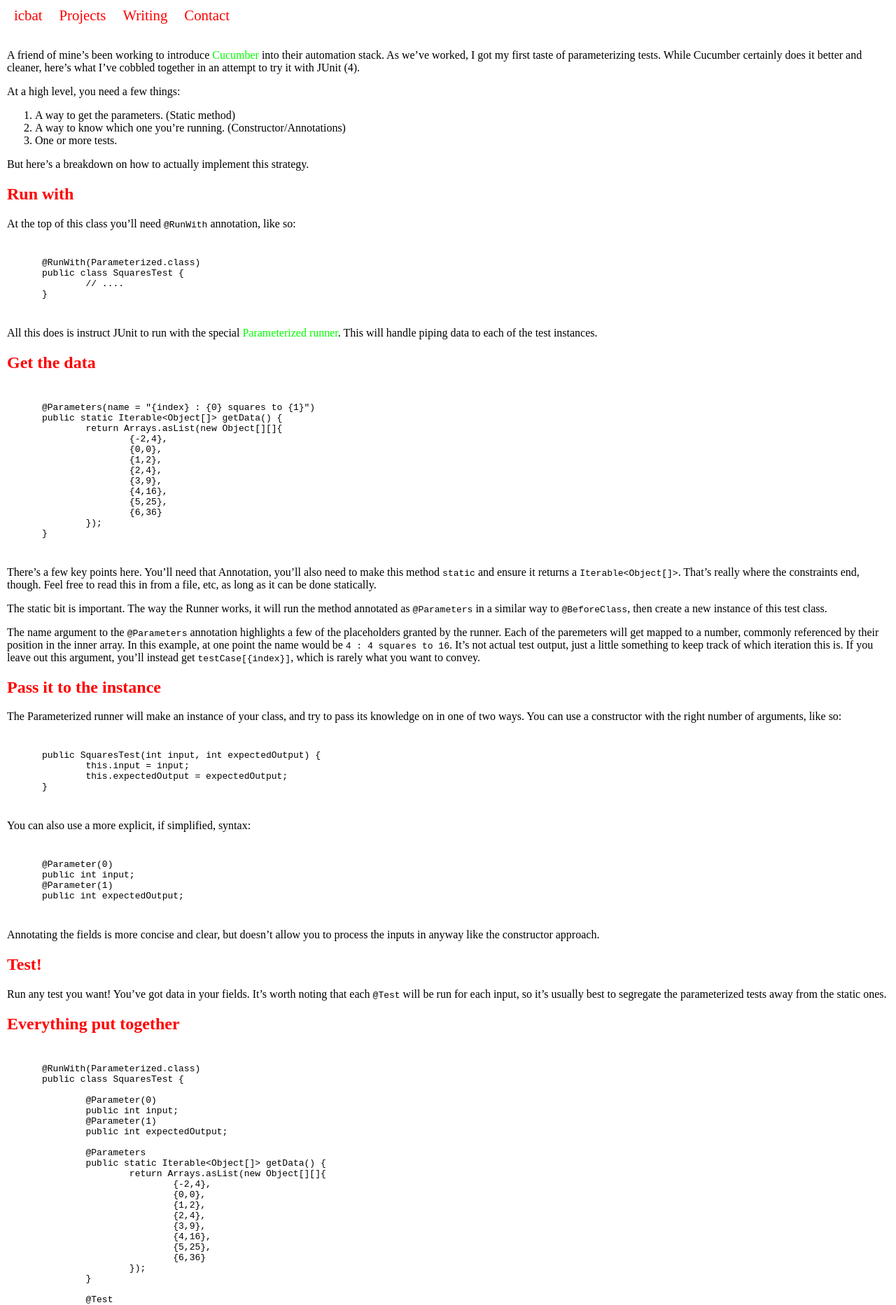
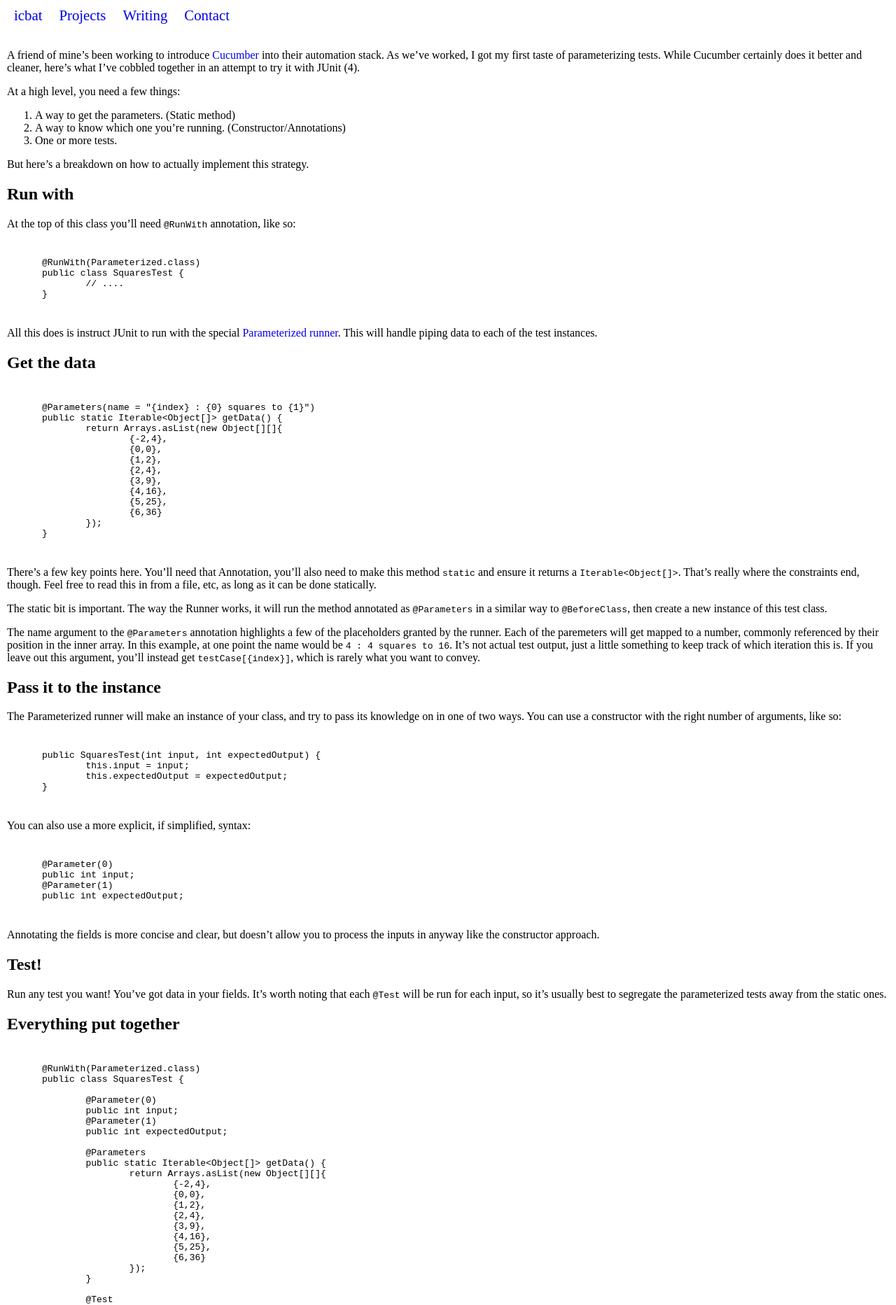
Before and after one commit to icbat/icbat.github.io, a Jekyll site: the page built from writing/_posts/2014-10-06-parameterized-junit4.md, in a window 1280 px wide. Shown: the top 1865 px of the page at 70% size. Built offline with Jekyll 4.4.1, drawn with Linux system fonts in a browser that asks for light colours.

Commit message:
Removing some style to make a more blank-slate

```diff
--- a/stylesheets/stylesheet.css
+++ b/stylesheets/stylesheet.css
@@ -1,11 +1,9 @@
 body {background-color: #fff; color: #000}
-.timestamp {color: #ececec}
 body, header ul {margin: 0; padding: 0}
 header ul li, header ul {display: inline}
 header ul li {font-size: 1.3em}
 header, footer, .content, header ul li, .highlight {padding: 10}
 a, a:visited {text-decoration: none}
-h2, a, a:visited {color: #f00}
-.content a, .content a:visited, h3 {color: #0f0}
-.content {background-color:#fff; color: #000; min-height: 400px}
+.content {min-height: 400px}
 .postHeader {font-weight: bold}
+.timestamp {color: #ececec}
```
